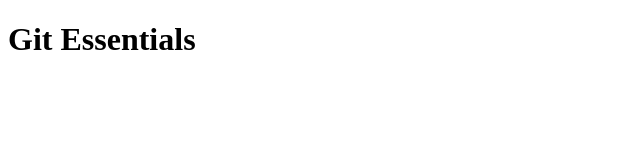
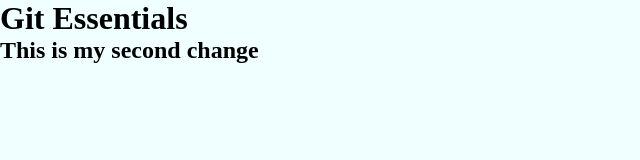
Before and after one commit to Hannahc97/git-essentials-demo, a plain HTML site: page index.html in a window 1280 px wide. Shown: the whole page, without its empty margins (0-640 px from the left). Drawn offline with Linux system fonts and the light colour scheme.

Commit message:
Added a second header and basic css

```diff
--- a/index.html
+++ b/index.html
@@ -13,5 +13,7 @@
         <h1>Git Essentials</h1>
     </header>
 
+    <h2>This is my second change</h2>
+
 </body>
 </html>
--- a/style.css
+++ b/style.css
@@ -0,0 +1,9 @@
+* {
+    margin: 0;
+    padding: 0;
+    box-sizing: border-box;
+}
+
+body {
+    background-color: azure;
+}
```
